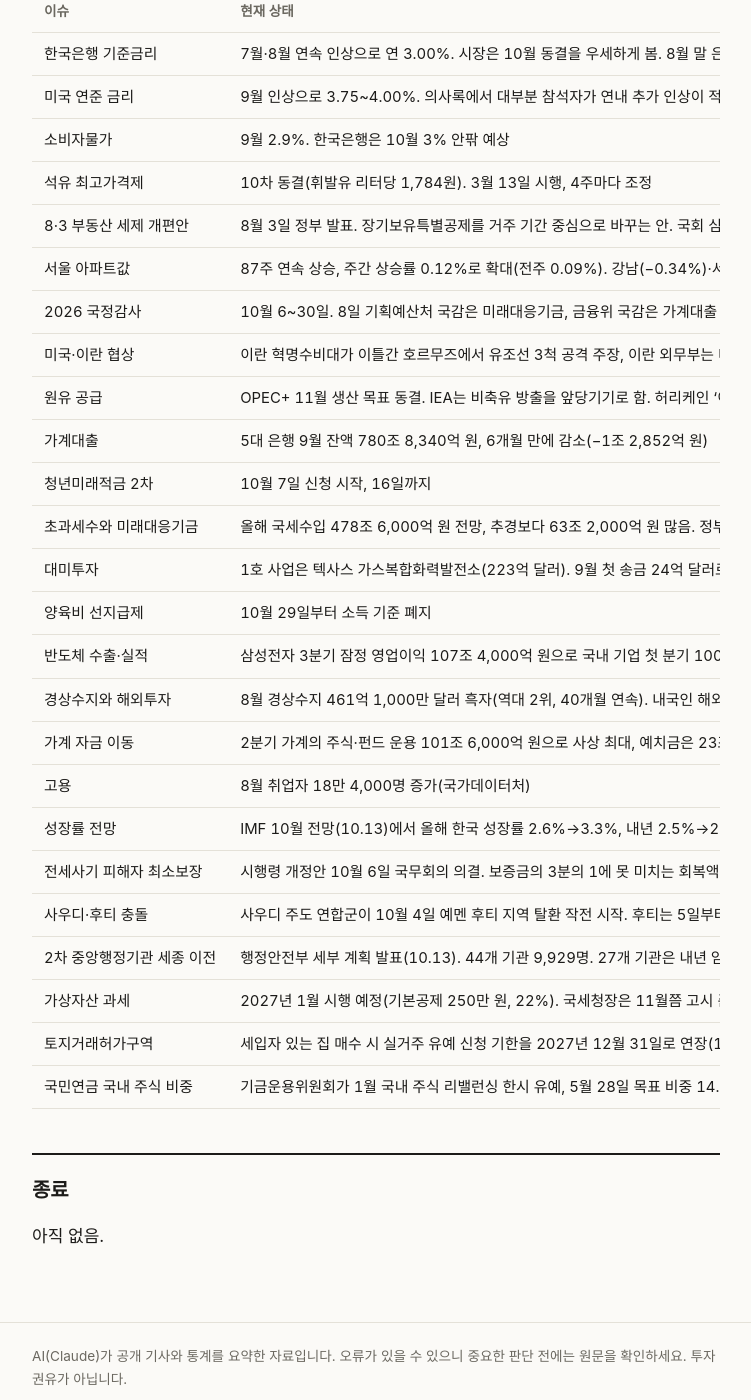
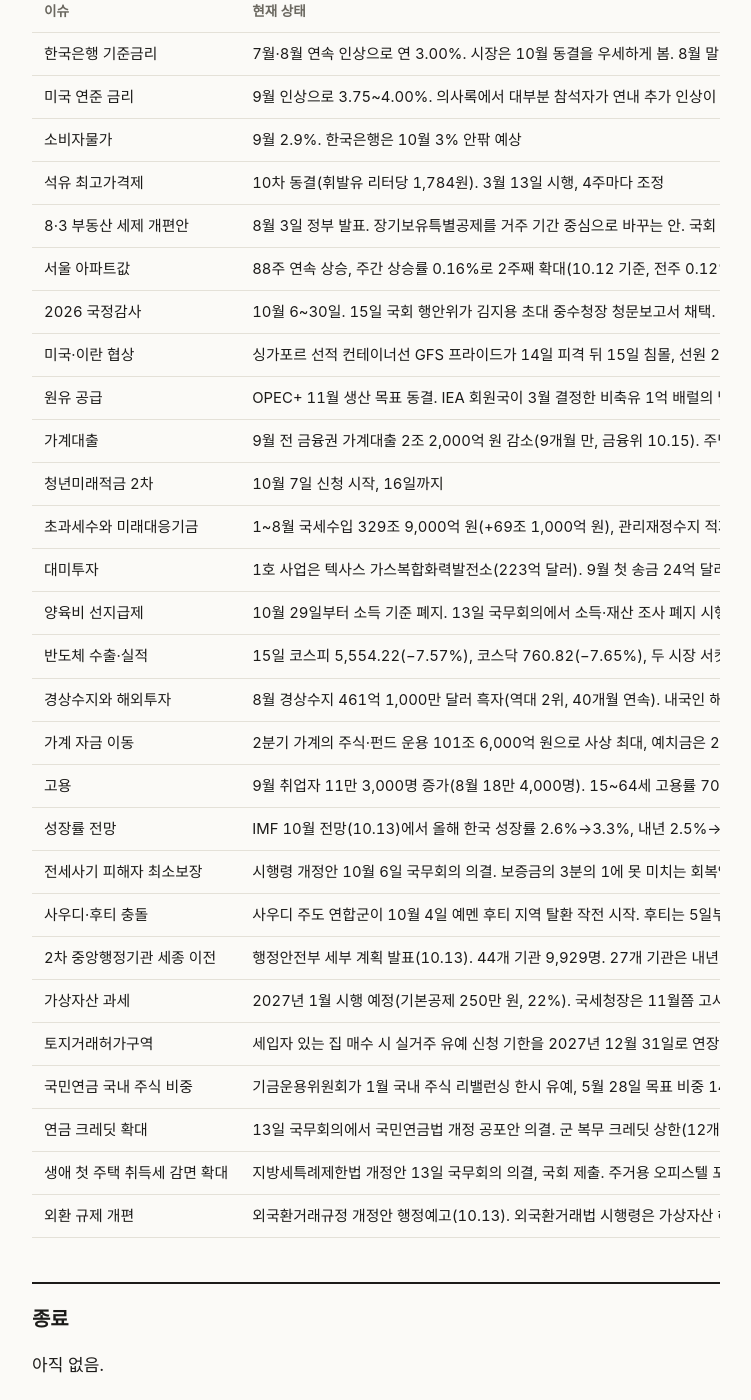
Before and after one commit to seongkyu-lim/surf-the-world, a Jekyll site: the page built from tracking.md, in a window 1280 px wide and 1400 px high, scrolled down 310 px. Shown: the whole window, without its empty margins (264-1015 px from the left). Built offline with Jekyll 4.4.1, drawn with Linux system fonts in a browser that asks for light colours.

Commit message:
2026-10-16 브리핑: 코스피가 하루에 7.57% 빠져 서킷브레이커가 걸렸다… 가계대출은 9개월 만에 줄었지만 코픽스는 0.25%p 뛰었다

```diff
--- a/tracking.md
+++ b/tracking.md
@@ -12,21 +12,21 @@
 | 한국은행 기준금리 | 7월·8월 연속 인상으로 연 3.00%. 시장은 10월 동결을 우세하게 봄. 8월 말 은행 가계대출의 57.3%가 변동금리(1년 전 53.0%). 총재는 국감에서 추가 인상은 "인플레이션 추이가 가장 중요"하다며 약속하지 않음, 확장 예산의 물가 영향은 0.06%p로 계산(10.12). 원/달러 1,335.1원(10.12)에서 1,345.1원(10.13)으로 반등 | 22일 금통위 | 10.04 |
 | 미국 연준 금리 | 9월 인상으로 3.75~4.00%. 의사록에서 대부분 참석자가 연내 추가 인상이 적절하다고 판단. 월러 이사는 추가 인상 필요성과 속도의 유연성을 함께 언급. 10년물은 10월 7일 장중 24년 만의 최고, 9일 5.24%. 백악관이 쿡 이사 조사위원회를 설치해 해임 재시도(10.9). 10월 소비자심리 예비치 46.3으로 5월 이후 최저. 9월 소비자물가 3.7%(8월 3.4%, 예상 3.6%), 근원 2.6%, 휘발유 34.2%(BLS, 10.14). 10월 추가 인상 확률 약 35%(CME, AP) | 10월 27~28일 FOMC, 11월 5일 쿡 이사 청문, 12월 8~9일 FOMC | 10.04 |
 | 소비자물가 | 9월 2.9%. 한국은행은 10월 3% 안팎 예상 | 11월 초 10월 물가 발표 | 10.04 |
-| 석유 최고가격제 | 10차 동결(휘발유 리터당 1,784원). 3월 13일 시행, 4주마다 조정 | 10월 17일 11차 조정 | 10.04 |
+| 석유 최고가격제 | 10차 동결(휘발유 리터당 1,784원). 3월 13일 시행, 4주마다 조정 | 10월 16일 18시 11차 발표, 17일 0시 적용 | 10.04 |
 | 8·3 부동산 세제 개편안 | 8월 3일 정부 발표. 장기보유특별공제를 거주 기간 중심으로 바꾸는 안. 국회 심의에서 바뀔 수 있음 | 국회 심의 | 10.04 |
-| 서울 아파트값 | 87주 연속 상승, 주간 상승률 0.12%로 확대(전주 0.09%). 강남(−0.34%)·서초·송파·용산은 하락, 서대문·강북·도봉·노원은 0.3%대 상승. 국토부 장관은 올해 수도권 착공이 목표의 80~88%에 그칠 것으로 예상 | 매주 목요일 한국부동산원 주간 동향 | 10.04 |
-| 2026 국정감사 | 10월 6~30일. 8일 기획예산처 국감은 미래대응기금, 금융위 국감은 가계대출 총량 규제와 단일종목 레버리지 ETF 도입 경위가 쟁점. 금융위원장은 총량 관리 유지 방침, ETF 투자자 피해에 사과. 12일 LH 국감에서 건설형 공공주택 착공이 목표 5만 1,783가구의 25.7%(10.2 기준)로 드러남, 사장은 연내 달성 답변 | 15일 한국부동산원, 23일 국토부 종합감사 | 10.04 |
-| 미국·이란 협상 | 이란 혁명수비대가 이틀간 호르무즈에서 유조선 3척 공격 주장, 이란 외무부는 미국 답변 검토 중(10.12). 트럼프 대통령이 11월 3일 중간선거 전에는 이란을 공격하지 않겠다고 밝힘(10.8). 이란은 호르무즈 재개방 제안에 대한 미국의 답을 검토 중(10.9). 미국은 선박 17척 등 추가 제재. 지난주 호르무즈 유조선 공격은 전쟁 후 최다(Reuters). 이란 최고국가안보회의 사무총장은 미국의 답이 "불충분"하며 7개 조건 충족 전에는 개방도 협상도 없다고 밝힘(10.11). 이란은 오만과 임시 항로에 합의했다고 밝힘(10.13, AP). 이란 관리들은 약 열흘 전부터 유가를 높게 유지하고 중간선거에 영향을 주려 공격 방식을 바꿨다고 밝힘(Reuters, 10.14). 트럼프는 다음 조치를 "매우 곧" 정하겠다고 함(10.13) | 미국의 다음 조치, 11월 3일 미국 중간선거 | 10.04 |
-| 원유 공급 | OPEC+ 11월 생산 목표 동결. IEA는 비축유 방출을 앞당기기로 함. 허리케인 '이사이아스'로 미 멕시코만 원유 생산 62.9% 중단(10.8 기준), 9일 플로리다 상륙 뒤 소멸. 미 에너지부는 정유사 두 곳에 전략비축유 긴급 대여. 미국은 러시아산 경유 제재를 2027년 4월 7일까지 면제(10.9). 브렌트 106.65달러(10.12)에서 105.69달러(10.13, 12월물). 사우디 에너지장관은 가스관 전용으로 7~8주 안에 하루 120만 배럴 수출 능력 추가 방침(10.13, Bloomberg). 우크라이나는 러시아 공격을 이어가겠다는 입장(Bloomberg). 트럼프 대통령이 러시아·우크라이나 에너지 휴전을 발표했으나 러시아 확인은 없음(10.11) | 에너지 휴전 이행 여부, 멕시코만 생산 복구 속도, 11월 1일 OPEC+ 회의 | 10.05 |
-| 가계대출 | 5대 은행 9월 잔액 780조 8,340억 원, 6개월 만에 감소(−1조 2,852억 원) | 10월 15일 금융위원회 9월 가계대출 동향, 한국은행 9월 금융시장 동향 | 10.05 |
+| 서울 아파트값 | 88주 연속 상승, 주간 상승률 0.16%로 2주째 확대(10.12 기준, 전주 0.12%). 강남(−0.35%)·서초(−0.27%)·송파(−0.21%)는 6주 연속 하락, 용산은 0.03% 상승 전환, 중랑·성북·서대문 0.4%대. 서울 전셋값 0.18%. 국토부 장관은 올해 수도권 착공이 목표의 80~88%에 그칠 것으로 예상 | 매주 목요일 한국부동산원 주간 동향 | 10.04 |
+| 2026 국정감사 | 10월 6~30일. 15일 국회 행안위가 김지용 초대 중수청장 청문보고서 채택. 8일 기획예산처 국감은 미래대응기금, 금융위 국감은 가계대출 총량 규제와 단일종목 레버리지 ETF 도입 경위가 쟁점. 금융위원장은 총량 관리 유지 방침, ETF 투자자 피해에 사과. 12일 LH 국감에서 건설형 공공주택 착공이 목표 5만 1,783가구의 25.7%(10.2 기준)로 드러남, 사장은 연내 달성 답변 | 15일 한국부동산원, 23일 국토부 종합감사 | 10.04 |
+| 미국·이란 협상 | 싱가포르 선적 컨테이너선 GFS 프라이드가 14일 피격 뒤 15일 침몰, 선원 21명 대피(싱가포르 해사당국), 혁명수비대는 기뢰 충돌 주장. 이란 혁명수비대가 이틀간 호르무즈에서 유조선 3척 공격 주장, 이란 외무부는 미국 답변 검토 중(10.12). 트럼프 대통령이 11월 3일 중간선거 전에는 이란을 공격하지 않겠다고 밝힘(10.8). 이란은 호르무즈 재개방 제안에 대한 미국의 답을 검토 중(10.9). 미국은 선박 17척 등 추가 제재. 지난주 호르무즈 유조선 공격은 전쟁 후 최다(Reuters). 이란 최고국가안보회의 사무총장은 미국의 답이 "불충분"하며 7개 조건 충족 전에는 개방도 협상도 없다고 밝힘(10.11). 이란은 오만과 임시 항로에 합의했다고 밝힘(10.13, AP). 이란 관리들은 약 열흘 전부터 유가를 높게 유지하고 중간선거에 영향을 주려 공격 방식을 바꿨다고 밝힘(Reuters, 10.14). 트럼프는 다음 조치를 "매우 곧" 정하겠다고 함(10.13) | 미국의 다음 조치, 11월 3일 미국 중간선거 | 10.04 |
+| 원유 공급 | OPEC+ 11월 생산 목표 동결. IEA 회원국이 3월 결정한 비축유 1억 배럴의 남은 물량을 마저 방출하기로 함, 브렌트 105.92달러(10.15, Bloomberg). IEA는 비축유 방출을 앞당기기로 함. 허리케인 '이사이아스'로 미 멕시코만 원유 생산 62.9% 중단(10.8 기준), 9일 플로리다 상륙 뒤 소멸. 미 에너지부는 정유사 두 곳에 전략비축유 긴급 대여. 미국은 러시아산 경유 제재를 2027년 4월 7일까지 면제(10.9). 브렌트 106.65달러(10.12)에서 105.69달러(10.13, 12월물). 사우디 에너지장관은 가스관 전용으로 7~8주 안에 하루 120만 배럴 수출 능력 추가 방침(10.13, Bloomberg). 우크라이나는 러시아 공격을 이어가겠다는 입장(Bloomberg). 트럼프 대통령이 러시아·우크라이나 에너지 휴전을 발표했으나 러시아 확인은 없음(10.11) | 에너지 휴전 이행 여부, 멕시코만 생산 복구 속도, 11월 1일 OPEC+ 회의 | 10.05 |
+| 가계대출 | 9월 전 금융권 가계대출 2조 2,000억 원 감소(9개월 만, 금융위 10.15). 주담대 +3조 3,000억 원, 기타대출 −5조 5,000억 원. 1~9월 누적 +36조 원. 9월 신규취급액 코픽스 3.43%(+0.25%p, 2022년 11월 이후 최대 상승폭) | 11월 중순 10월 가계대출 동향·코픽스 공시 | 10.05 |
 | 청년미래적금 2차 | 10월 7일 신청 시작, 16일까지 | 11월 계좌 개설 | 10.05 |
-| 초과세수와 미래대응기금 | 올해 국세수입 478조 6,000억 원 전망, 추경보다 63조 2,000억 원 많음. 정부는 162조 3,000억 원 규모 미래대응기금 신설 추진, 야당은 철회와 국채 상환 우선 요구. 남은 초과세수 사용처는 "미정"(기획예산처 장관, 10.8) | 11월 국고채 발행계획, 연말 예산 심의 | 10.06 |
+| 초과세수와 미래대응기금 | 1~8월 국세수입 329조 9,000억 원(+69조 1,000억 원), 관리재정수지 적자 43조 원으로 2018년 이후 최소, 8월 말 중앙정부 채무 1,372조 1,000억 원(10.15 재정동향). 올해 국세수입 478조 6,000억 원 전망, 추경보다 63조 2,000억 원 많음. 정부는 162조 3,000억 원 규모 미래대응기금 신설 추진, 야당은 철회와 국채 상환 우선 요구. 남은 초과세수 사용처는 "미정"(기획예산처 장관, 10.8) | 11월 국고채 발행계획, 연말 예산 심의 | 10.06 |
 | 대미투자 | 1호 사업은 텍사스 가스복합화력발전소(223억 달러). 9월 첫 송금 24억 달러로 외환보유액이 넉 달 만에 감소(4,405억 6,000만 달러). 원전 선급금 100억 달러는 국내 절차·상업성 검증 뒤 송금 방침, 알래스카 LNG는 검토 단계. 백악관은 한국 패키지에 알래스카 540억 달러 포함 주장(10.13), 트럼프는 500억 달러가 무역·투자 합의의 일부라고 재차 주장(10.14). 정부는 텍사스만 확정, 나머지는 상업성 검토 입장 | 원전 선급금 국회 절차, 11월 초 10월 말 외환보유액 발표 | 10.06 |
-| 양육비 선지급제 | 10월 29일부터 소득 기준 폐지 | 10월 29일 시행 | 10.06 |
-| 반도체 수출·실적 | 삼성전자 3분기 잠정 영업이익 107조 4,000억 원으로 국내 기업 첫 분기 100조 원 돌파. 10월 12일 코스피 6,384.24(−3.65%), 13일 6,035.35(−5.46%, 매도 사이드카, 이틀 새 −8.9%). 13일 외국인 약 4조 5,000억 원 순매도, SK하이닉스 −10.09%, 삼성전자 −7.39%. 중국 CXMT 메모리 진전 발표와 마이크론 급락이 계기. 14일 6,008.81(−0.44%, 6거래일 연속 하락), 외국인 이틀간 약 5조 7,000억 원 순매도. ASML 3분기 매출 사상 최대(116억 6,200만 유로) | 10월 말 삼성전자 확정실적(사업부별) | 10.04 |
+| 양육비 선지급제 | 10월 29일부터 소득 기준 폐지. 13일 국무회의에서 소득·재산 조사 폐지 시행령 의결 | 10월 29일 시행 | 10.06 |
+| 반도체 수출·실적 | 15일 코스피 5,554.22(−7.57%), 코스닥 760.82(−7.65%), 두 시장 서킷브레이커(코스피 올해 10번째), 7거래일 연속 하락, 외국인 약 3조 6,200억 원 순매도, 삼성전자 −9.48%·SK하이닉스 −11.06%. 금융위 긴급점검회의에서 "하락 속도 과도", 시장 교란 무관용·컨틴전시 플랜. 삼성전자 3분기 잠정 영업이익 107조 4,000억 원으로 국내 기업 첫 분기 100조 원 돌파. 10월 12일 코스피 6,384.24(−3.65%), 13일 6,035.35(−5.46%, 매도 사이드카, 이틀 새 −8.9%). 13일 외국인 약 4조 5,000억 원 순매도, SK하이닉스 −10.09%, 삼성전자 −7.39%. 중국 CXMT 메모리 진전 발표와 마이크론 급락이 계기. 14일 6,008.81(−0.44%, 6거래일 연속 하락), 외국인 이틀간 약 5조 7,000억 원 순매도. ASML 3분기 매출 사상 최대(116억 6,200만 유로) | 10월 말 삼성전자 확정실적(사업부별) | 10.04 |
 | 경상수지와 해외투자 | 8월 경상수지 461억 1,000만 달러 흑자(역대 2위, 40개월 연속). 내국인 해외 증권투자 166억 달러 증가, 해외 채권 투자는 역대 최대 | 11월 초 9월 국제수지 발표 | 10.08 |
 | 가계 자금 이동 | 2분기 가계의 주식·펀드 운용 101조 6,000억 원으로 사상 최대, 예치금은 23조 3,000억 원 감소. GDP 대비 가계부채 비율 81.1% | 내년 1월 초 3분기 자금순환 발표(날짜 미확인) | 10.08 |
-| 고용 | 8월 취업자 18만 4,000명 증가(국가데이터처) | 10월 16일 9월 고용동향 | 10.11 |
+| 고용 | 9월 취업자 11만 3,000명 증가(8월 18만 4,000명). 15~64세 고용률 70.6%, 실업률 2.0%. 청년(15~29세) 취업자 −14만 7,000명, 청년 고용률 44.0%로 29개월 연속 하락 | 11월 중순 10월 고용동향 | 10.11 |
 | 성장률 전망 | IMF 10월 전망(10.13)에서 올해 한국 성장률 2.6%→3.3%, 내년 2.5%→2.8%로 상향. 세계 3.1%. 한국은행 8월 전망도 3.3%. IMF는 재정 여력 확보 주문 | 한국은행 11월 경제전망(날짜 미확인) | 10.11 |
 | 전세사기 피해자 최소보장 | 시행령 개정안 10월 6일 국무회의 의결. 보증금의 3분의 1에 못 미치는 회복액은 국가가 차액 지원, LH가 지급·정산 | 11월 13일 시행 | 10.09 |
 | 사우디·후티 충돌 | 사우디 주도 연합군이 10월 4일 예멘 후티 지역 탈환 작전 시작. 후티는 5일부터 사우디 공항·정유시설 공격. 10일 리야드 킹칼리드 공항 피격으로 13명 사망·309명 부상, 공항 운영 중단. 11일 리야드 공항 재피격으로 1명 사망, 담맘 킹파흐드 공항 피격 사우디 당국 확인. 공항 폐쇄 연장(10.12). 후티는 사우디 공항·영공이 표적이라고 경고. 트럼프 대통령은 대응 동참을 검토하겠다고 밝힘. 13일 후티 미사일 공격으로 다란 아람코 본사 단지 행정 건물에 화재(인명 피해 없음, 사우디 에너지부). 후티는 아람코 시설을 표적으로 선언, 미국 개입 시 보복 경고. 트럼프는 참여 여부 "말할 수 없다" | 미국의 개입 여부, 사우디 원유 생산·수출 설비 피해 여부, 리야드 공항 운영 중단 17일까지(미 국무부) | 10.12 |
@@ -34,6 +34,9 @@
 | 가상자산 과세 | 2027년 1월 시행 예정(기본공제 250만 원, 22%). 국세청장은 11월쯤 고시 준비(10.13 국감). 국민의힘 의원들은 형평성 문제와 1년 유예 요구, 민주당 의원은 준비 점검 주문 | 11월 고시, 연말 세법 심사 | 10.14 |
 | 토지거래허가구역 | 세입자 있는 집 매수 시 실거주 유예 신청 기한을 2027년 12월 31일로 연장(10.1 시행). 서울 전역 지정은 올해 말 연장 여부 미정, 국토부 장관은 시장 상황을 보고 판단(10.7) | 서울 토허구역 연장 결정 | 10.13 |
 | 국민연금 국내 주식 비중 | 기금운용위원회가 1월 국내 주식 리밸런싱 한시 유예, 5월 28일 목표 비중 14.9%→20.8%로 상향하고 허용 범위 한시 확대. 14일 국감에서 국민의힘은 선거 앞 증시 부양 의혹 제기·국정조사 추진, 민주당은 시장 안정 위한 정상 결정이라고 반박. 이사장은 "만장일치 결정" | 연말 기금위 허용 범위 재점검 | 10.15 |
+| 연금 크레딧 확대 | 13일 국무회의에서 국민연금법 개정 공포안 의결. 군 복무 크레딧 상한(12개월) 폐지해 복무 전 기간 인정(내년 전역자부터), 둘째 출산 크레딧 12→15개월. 기초연금은 19세 이후 국내 5년 거주 요건 | 시행일 확인 | 10.16 |
+| 생애 첫 주택 취득세 감면 확대 | 지방세특례제한법 개정안 13일 국무회의 의결, 국회 제출. 주거용 오피스텔 포함, 40세 미만 감면 한도 200만→300만 원 | 국회 심의, 내년 적용 목표 | 10.16 |
+| 외환 규제 개편 | 외국환거래규정 개정안 행정예고(10.13). 외국환거래법 시행령은 가상자산 해외 이전 내역 한은 통보 등, 의견 접수 26일까지 | 12월 3일 시행 | 10.16 |
 
 ## 종료
 
```
Also changed, not shown: _posts/2026-10-16-briefing.md (added, +113 -0 lines), glossary.md (+3 -0 lines).
